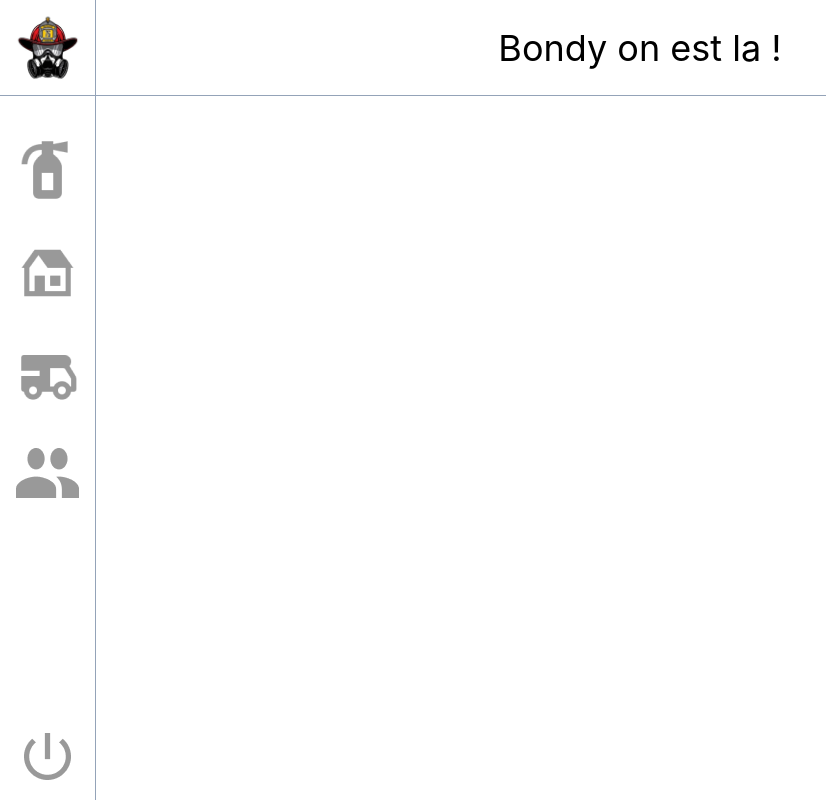
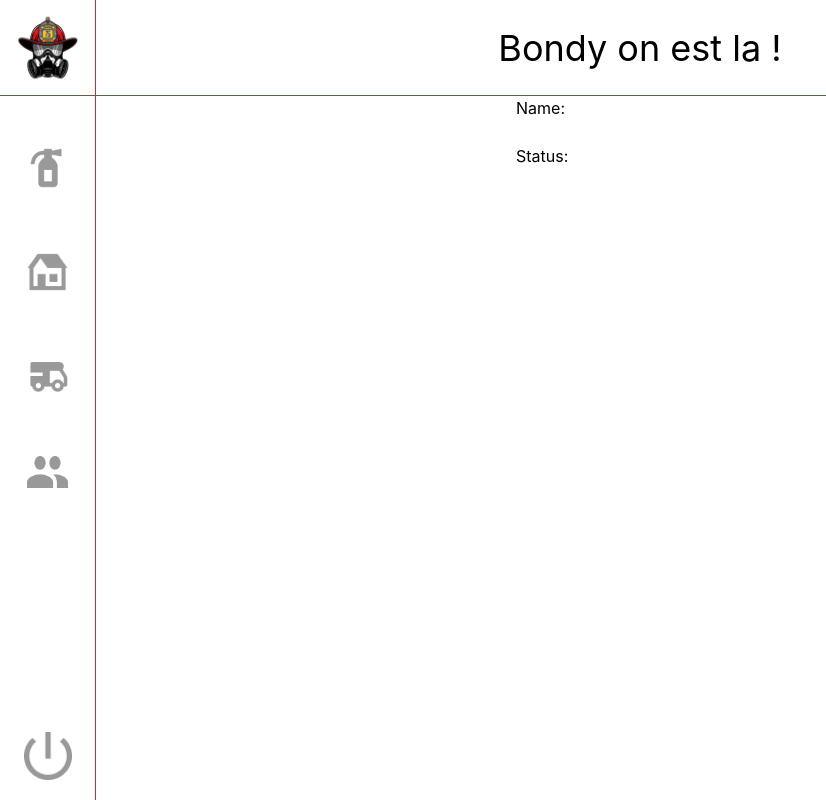
Before and after one commit to PPaillard/MVC_Workshop, a React (Vite) app in the folder frontend/: page /createuser in a window 1280 px wide. Before the commit this address had no page. Shown: the whole page, without its empty margins (0-826 px from the left). Built offline with nearby package versions, Linux system fonts and the light colour scheme.

Commit message:
Ok Lucas je push désolé gros

```diff
--- a/frontend/src/components/Header.jsx
+++ b/frontend/src/components/Header.jsx
@@ -2,7 +2,7 @@ import React from "react";
 
 export default function Header() {
   return (
-    <div className="w-[100%] h-[12vh] border-b border-slate-400 flex items-center justify-center">
+    <div className="w-[100%] h-[12vh] border-b border-red-600 flex items-center justify-center">
       <h1 className="text-4xl text-center">Bondy on est la !</h1>
     </div>
   );
--- a/frontend/src/components/Router.jsx
+++ b/frontend/src/components/Router.jsx
@@ -1,5 +1,7 @@
 import React from "react";
 import { Route, Routes } from "react-router-dom";
+import CreateUser from "@pages/CreateUser";
+
 import Home from "../pages/Home";
 import Events from "../pages/Events";
 import Vehicles from "../pages/Vehicles";
@@ -12,6 +14,7 @@ export default function Router() {
       <Route path="/events" element={<Events />} />
       <Route path="/vehicles" element={<Vehicles />} />
       <Route path="/login" element={<Login />} />
+      <Route path="/createuser" element={<CreateUser />} />
     </Routes>
   );
 }
--- a/frontend/src/components/Sidebar.jsx
+++ b/frontend/src/components/Sidebar.jsx
@@ -10,29 +10,29 @@ import Firefighter from "../assets/Fire_Fighter.png";
 
 export default function Sidebar() {
   return (
-    <div className="w-[12vh] h-[100%] border-r border-slate-400 flex-col flex items-center overflow-hidden absolute top-0 bg-white z-20">
-      <div className="w-[12vh] border-b border-slate-400 h-[12vh] flex justify-center items-center">
+    <div className="w-[12vh] h-[100%] border-r border-red-600 flex-col flex items-center overflow-hidden absolute top-0 bg-white z-20">
+      <div className="w-[12vh] border-b border-red-600 h-[12vh] flex justify-center items-center">
         <NavLink to="/">
           <img alt="fire" className="h-[10vh] max-w-[10vh]" src={Firefighter} />
         </NavLink>
       </div>
       <div className=" flex flex-col justify-around items-center h-[50vh] mt-5">
         <NavLink to="/login">
-          <img alt="fire" className="h-15" src={FireEstinguisher} />
+          <img alt="fire" className="h-12" src={FireEstinguisher} />
         </NavLink>
         <NavLink to="/login">
-          <img alt="fire" className="h-15" src={House} />
+          <img alt="fire" className="h-12" src={House} />
         </NavLink>
         <NavLink to="/login">
-          <img alt="fire" className="h-15" src={Camion} />
+          <img alt="fire" className="h-12" src={Camion} />
         </NavLink>
         <NavLink to="/login">
-          <img alt="fire" className="h-15" src={Man} />
+          <img alt="fire" className="h-8" src={Man} />
         </NavLink>
       </div>
       <div className="flex flex-col justify-end h-[35vh]">
         <NavLink to="/login">
-          <img alt="fire" className="h-15 m-4" src={Off} />
+          <img alt="fire" className="h-12 m-4" src={Off} />
         </NavLink>
       </div>
     </div>
--- /dev/null
+++ b/frontend/src/pages/CreateUser.jsx
@@ -0,0 +1,21 @@
+/* eslint-disable jsx-a11y/label-has-associated-control */
+import React, { useState } from "react";
+
+export default function CreateUser() {
+  const [name, setName] = useState("");
+  const [status, setStatus] = useState("");
+  return (
+    <div className="flex justify-center w-screen">
+      <form className="flex flex-col">
+        <label>Name:</label>
+        <input
+          value={name}
+          type="name"
+          onChange={(e) => setName(e.target.value)}
+        />
+        <label>Status:</label>
+        <input value={status} onChange={(e) => setStatus(e.target.value)} />
+      </form>
+    </div>
+  );
+}
```
